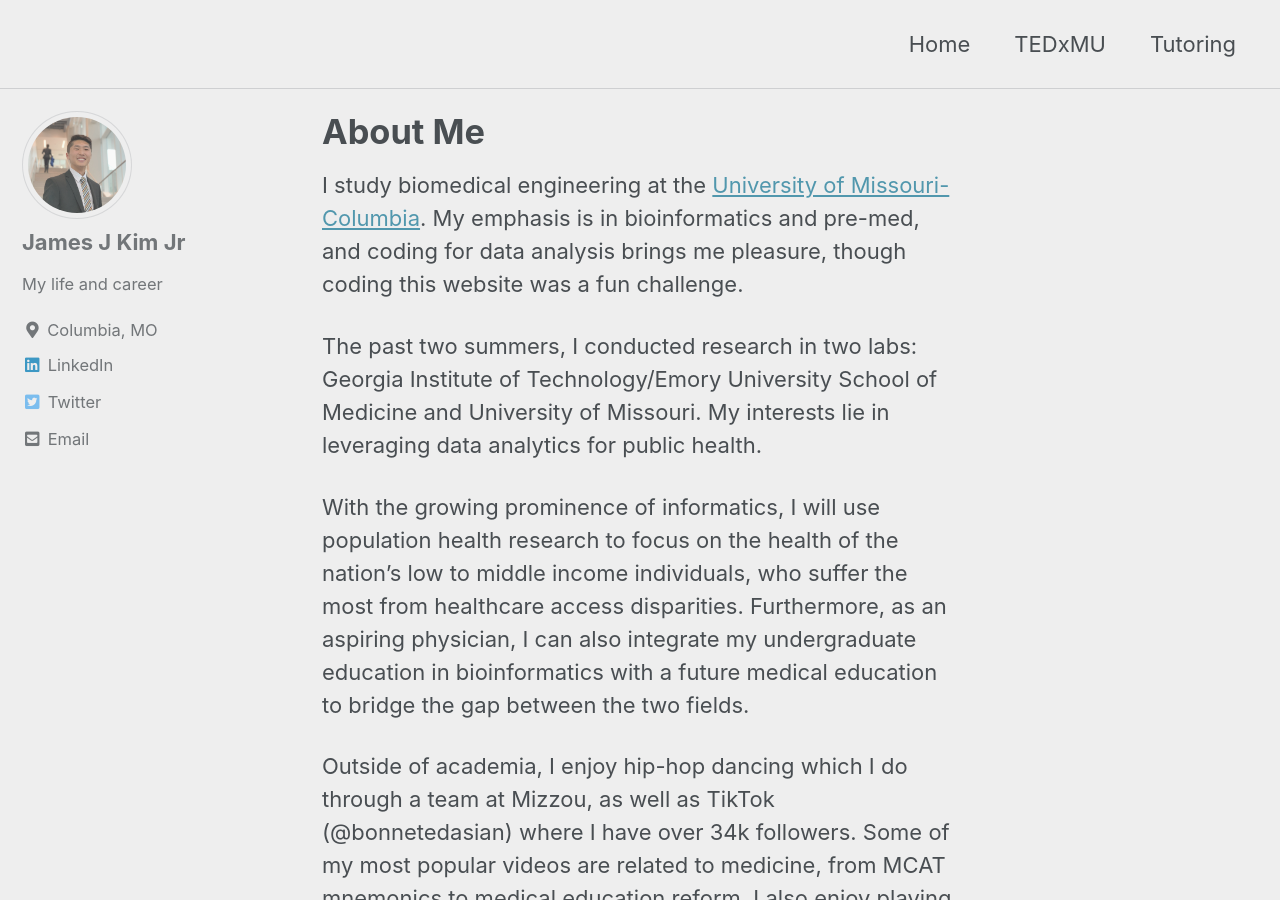
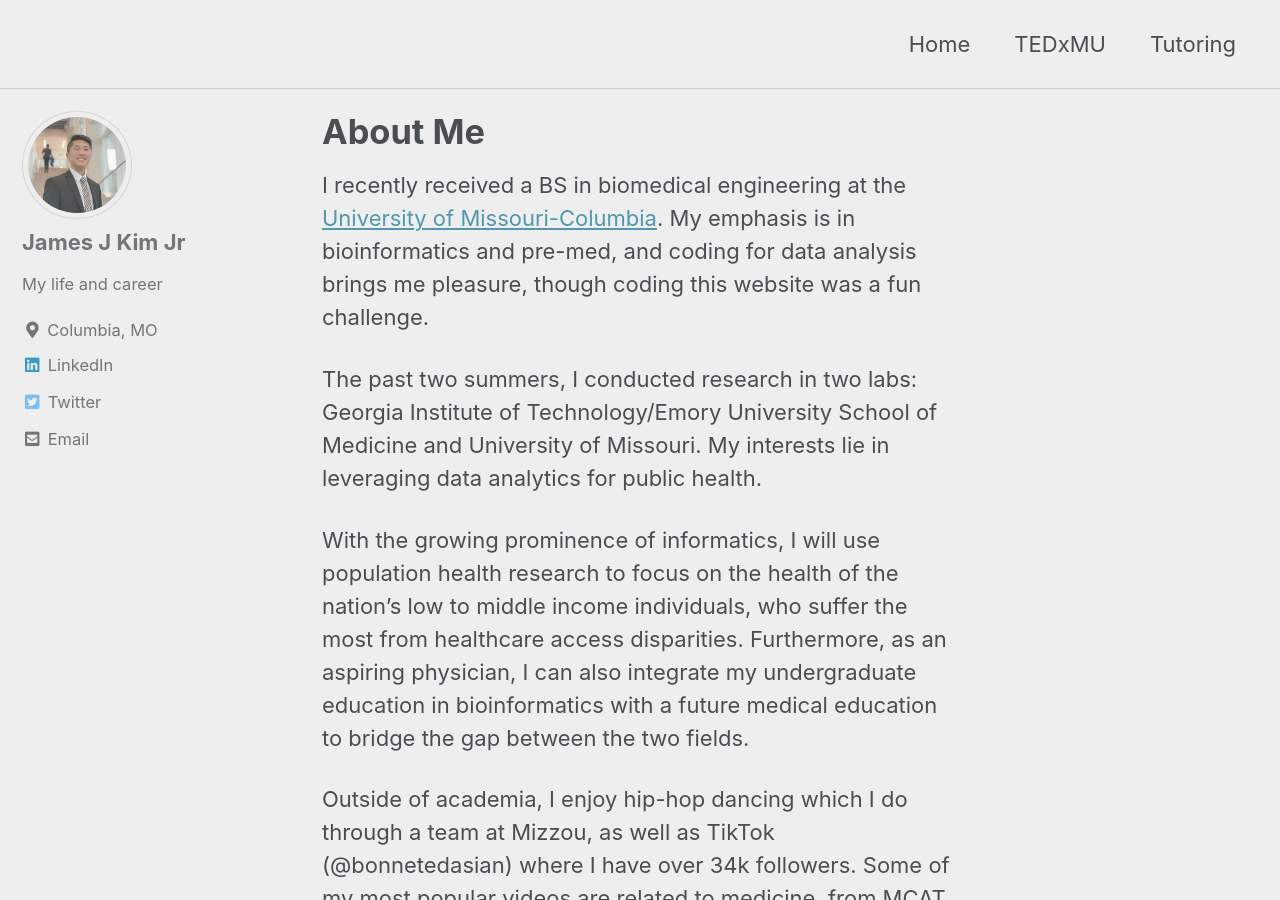
Before and after one commit to james113001/james113001.github.io, a Jekyll site: the page built from index.md, in a window 1280 px wide and 900 px high. Built offline with Jekyll 4.4.1, drawn with Linux system fonts in a browser that asks for light colours; cached includes are drawn as plain includes; the list of posts is cut into pages by our own code.

Commit message:
grad update

```diff
--- a/_config.yml
+++ b/_config.yml
@@ -112,7 +112,7 @@ author:
 
     - label: "Email"
       icon: "fas fa-fw fa-envelope-square"
-      url: "mailto:jjkim@mail.missouri.edu"
+      url: "mailto:james113001@yahoo.com"
 
 # Site Footer
 footer:
--- a/index.md
+++ b/index.md
@@ -5,7 +5,7 @@ author_profile: true
 
 # About Me
 
-I study biomedical engineering at the [University of Missouri-Columbia](https://missouri.edu/). My emphasis is in bioinformatics and pre-med, and coding for data analysis brings me pleasure, though coding this website was a fun challenge.
+I recently received a BS in biomedical engineering at the [University of Missouri-Columbia](https://missouri.edu/). My emphasis is in bioinformatics and pre-med, and coding for data analysis brings me pleasure, though coding this website was a fun challenge.
 
 The past two summers, I conducted research in two labs: Georgia Institute of Technology/Emory University School of Medicine and University of Missouri. My interests lie in leveraging data analytics for public health.
 
```
